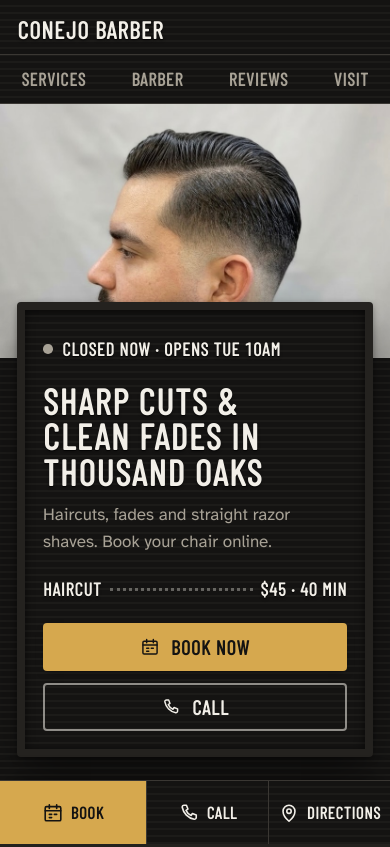
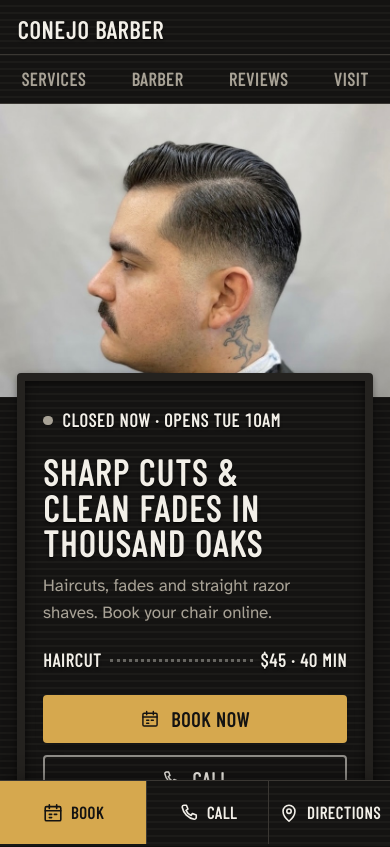
Before and after one commit to ashton14/EliBarberWebsite, an Astro site: page / in a window 390 px wide. Shown: the top 847 px of the page. Built offline with nearby package versions, Linux system fonts and the light colour scheme; Astro itself is replaced by a stand-in of ours; a web font is replaced by a local one.

Commit message:
Show the whole cut in the hero photo on phones
Make the phone hero photo taller and let the board overlap only the
cape, so the face and fade are no longer cropped or covered.

Co-Authored-By: Claude Opus 5.5 <noreply@anthropic.com>

```diff
--- a/src/components/sections/Hero.astro
+++ b/src/components/sections/Hero.astro
@@ -88,8 +88,8 @@ const leadTime = lead ? formatMinutes(lead.minutes) : null;
     padding-block-end: var(--space-4);
   }
 
-  /* Phones: the photo is full-bleed on top and the board overlaps its lower
-     edge. The photo comes after the board in the source so the H1 is read
+  /* Phones and tablets: the photo is full-bleed on top and the board just
+     tucks under its lower edge. The photo comes after the board in the source so the H1 is read
      first; order puts it on top visually. */
   .hero-stage {
     display: flex;
@@ -105,11 +105,12 @@ const leadTime = lead ? formatMinutes(lead.minutes) : null;
   .hero-photo :global(img) {
     inline-size: 100%;
     block-size: auto;
-    aspect-ratio: 3 / 2;
+    aspect-ratio: 4 / 3;
     object-fit: cover;
     object-position: var(--hero-focus, 50% 30%);
-    /* Short screens (landscape phones, 200% zoom): keep the board in view */
-    max-block-size: 30svh;
+    /* Tall enough to show the whole cut; short screens (landscape phones,
+       200% zoom) still keep the board in view. */
+    max-block-size: 45svh;
   }
 
   .photo-label {
@@ -127,7 +128,8 @@ const leadTime = lead ? formatMinutes(lead.minutes) : null;
 
   .hero-board {
     position: relative;
-    margin-block-start: clamp(-4rem, -10vw, -2.5rem);
+    /* Overlap only the cape, never the face or the cut */
+    margin-block-start: -1.5rem;
     padding: clamp(1.25rem, 0.9rem + 1.6vw, 2.25rem);
     display: grid;
     gap: var(--space-2);
@@ -139,7 +141,6 @@ const leadTime = lead ? formatMinutes(lead.minutes) : null;
     .hero .hero-board {
       padding: 1.1rem;
       gap: 0.75rem;
-      margin-block-start: -3.5rem;
     }
 
     .hero .hero-board h1 {
```
